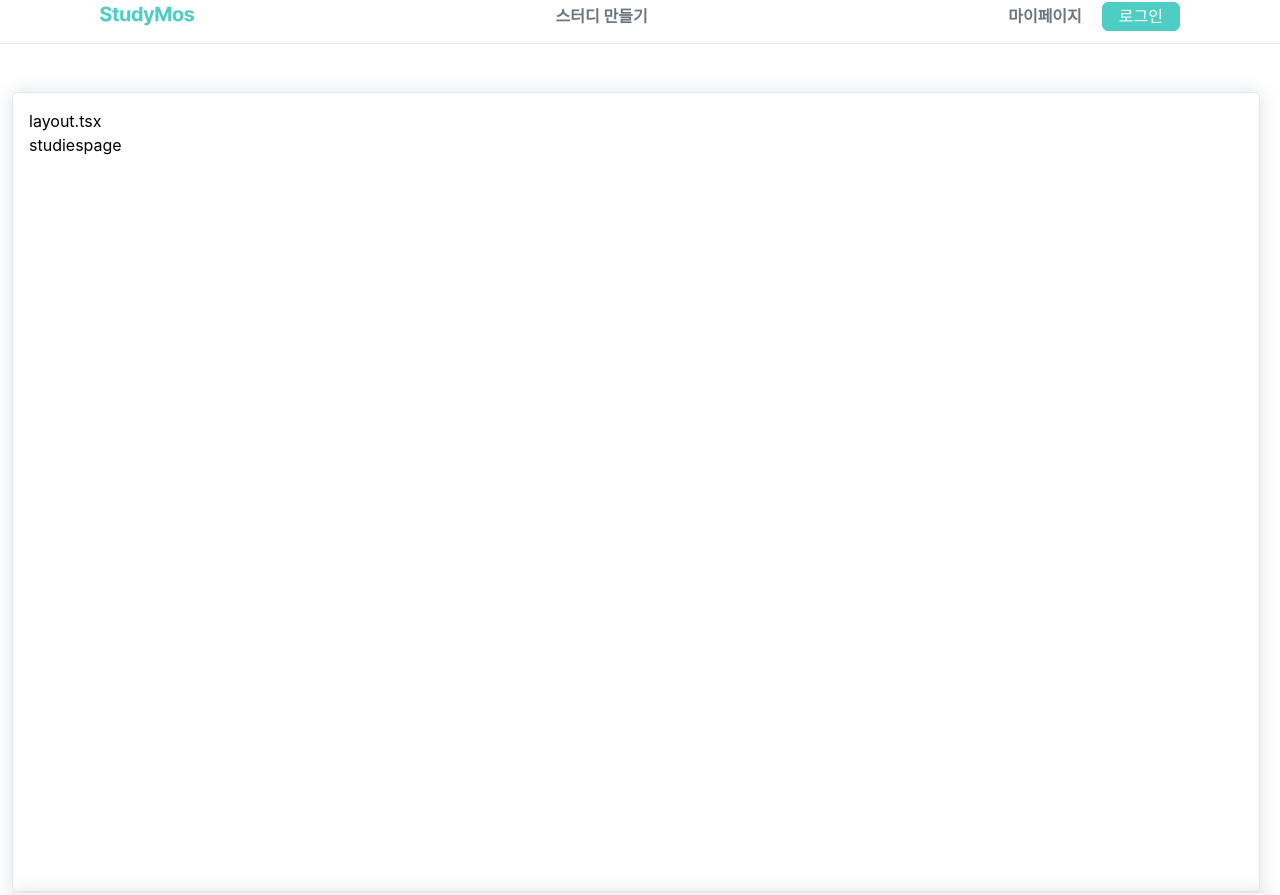
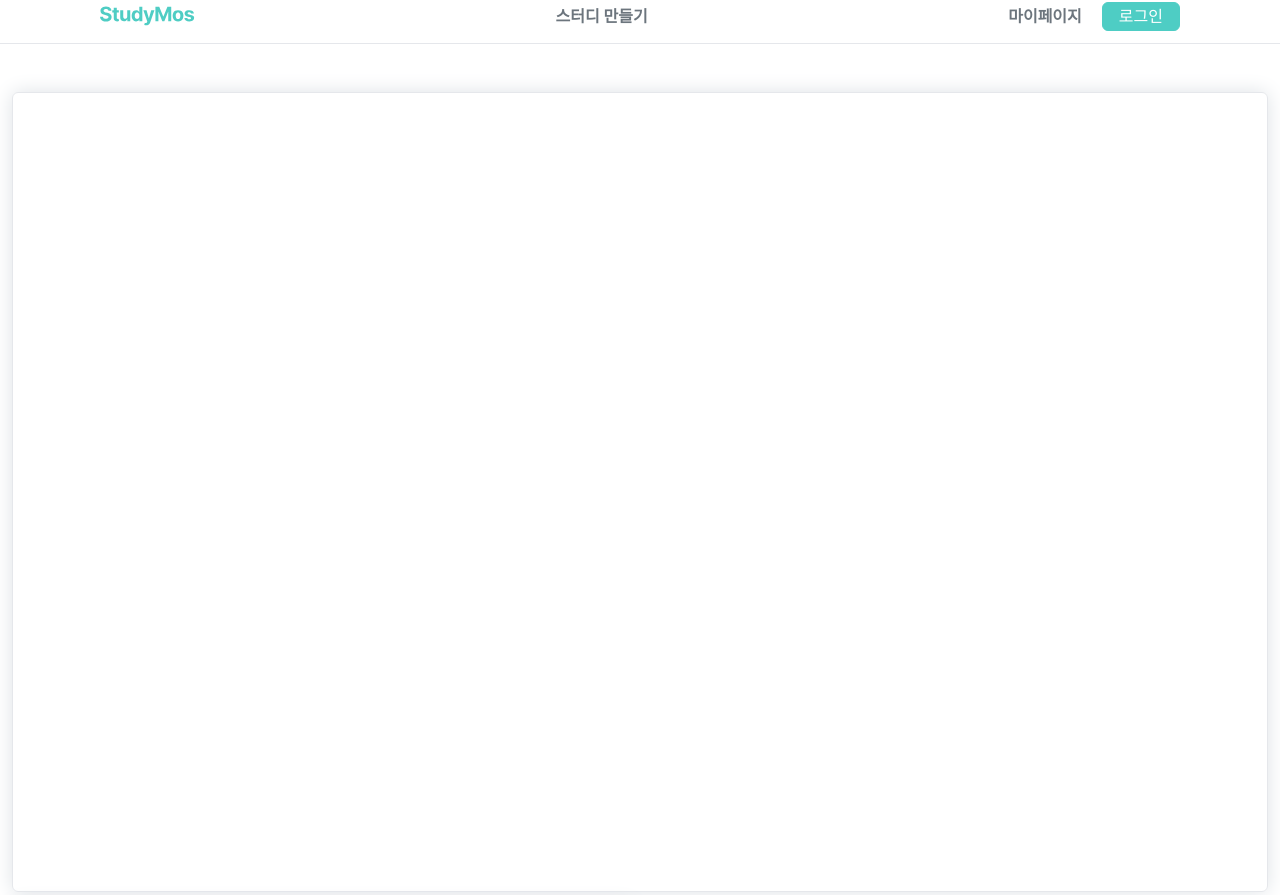
Before and after one commit to project-mos/frontend, a Next.js app: page /studies/1 in a window 1280 px wide. Shown: the part 11-906 px from the top of the page. Built offline with nearby package versions, Linux system fonts and the light colour scheme.

Commit message:
💄 [Design]: studies/[id] page layout 스타일 수정 🚀 [Feat]: studies/[id] page card 추가

```diff
--- a/src/app/studies/[id]/layout.tsx
+++ b/src/app/studies/[id]/layout.tsx
@@ -1,17 +1,12 @@
-import Card from "@/components/atoms/Card";
+import Grid from "@/components/atoms/Grid";
 import React from "react";
 
-const StudiesLayout = ({ children }: { children: React.ReactNode }) => {
+const layout = ({ children }: { children: React.ReactNode }) => {
   return (
-    <>
-      <Card className="col-span-8  flex flex-col mr-2 min-h-screen ">
-        layout.tsx{children}
-      </Card>
-      <Card className="col-span-4 flex flex-col h-20 ">
-        layout.tsx{children}
-      </Card>
-    </>
+    <Grid cols="12" gap="3">
+      {children}
+    </Grid>
   );
 };
 
-export default StudiesLayout;
+export default layout;
--- a/src/app/studies/[id]/page.tsx
+++ b/src/app/studies/[id]/page.tsx
@@ -1,7 +1,13 @@
+import Card from "@/components/atoms/Card";
 import React from "react";
 
 const page = () => {
-  return <div className="col-span-8">studiespage</div>;
+  return (
+    <>
+      <Card className="col-span-8 min-h-screen"></Card>
+      <Card className="col-span-4 flex flex-col h-20 "></Card>
+    </>
+  );
 };
 
 export default page;
```
